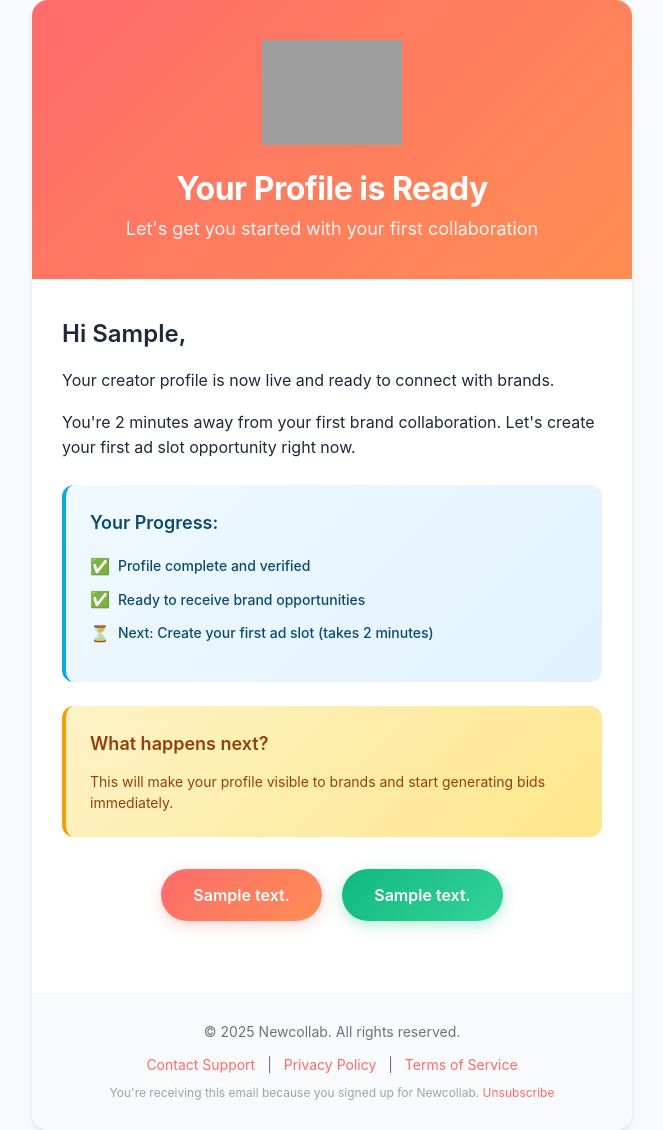
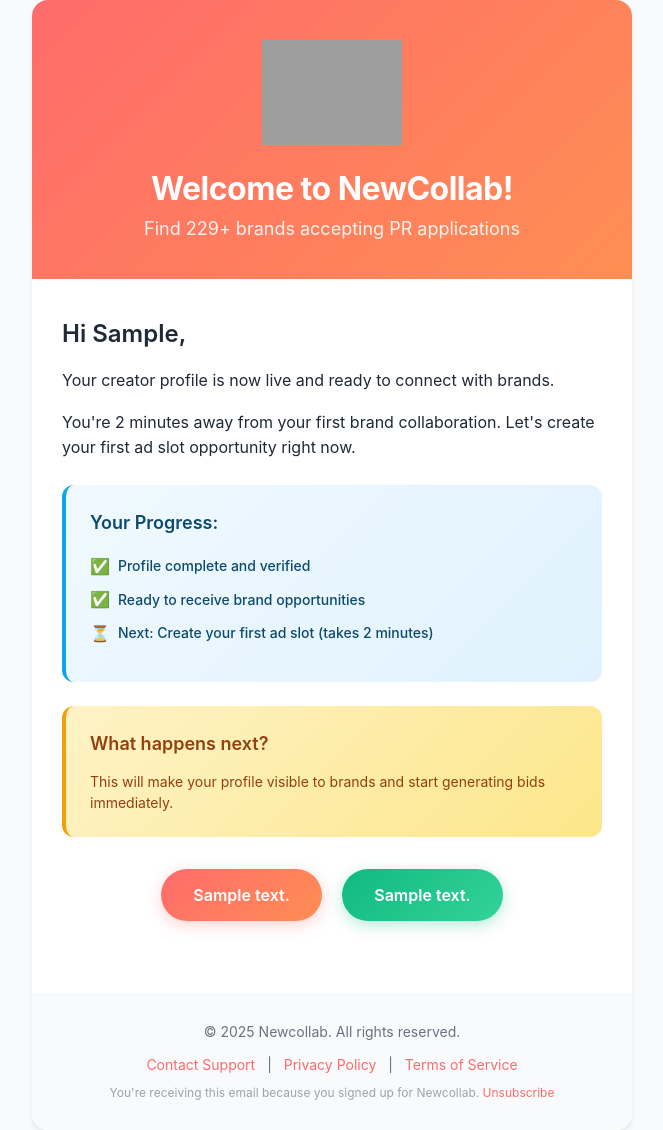
Before and after one commit to mazza92/creator-dashboard-backend, a Flask app: template templates/welcome_email.html in a window 1280 px wide. Shown: the whole page, without its empty margins (308-971 px from the left). Run offline with Flask 3, Linux system fonts and the light colour scheme; the template is opened without the code that fills it: most values are stand-ins (such as "Sample title", 1, 10 or a date in 2020); some libraries are stand-ins or nearby versions; grey boxes are pictures that could not be loaded.

Commit message:
Update email templates to match PR brand discovery pivot

```diff
--- a/templates/welcome_email.html
+++ b/templates/welcome_email.html
@@ -11,8 +11,8 @@
     <tr>
       <td style="padding: 40px 20px; text-align: center; background: linear-gradient(135deg, #FF6B6B, #FF8E53);">
         <img src="https://kyawgtojxoglvlhzsotm.supabase.co/storage/v1/object/sign/newcollab/NEWCOLLAB-BRAND.png?token=eyJraWQiOiJzdG9yYWdlLXVybC1zaWduaW5nLWtleV83MmM4MjFmNC03NzYxLTRlYWUtYTYzOS0zN2NlNmRkNzIzNGMiLCJhbGciOiJIUzI1NiJ9.eyJ1cmwiOiJuZXdjb2xsYWIvTkVXQ09MTEFCLUJSQU5ELnBuZyIsImlhdCI6MTc0ODk3NzM2NCwiZXhwIjoxNzgwNTEzMzY0fQ.UPr_r05j7CHUe3_HxmJ5SbqwS51eHMaBzL8R6YveTgk" alt="Newcollab" width="140" style="max-width: 140px; margin-bottom: 20px;">
-        <h1 style="color: #ffffff; font-size: 32px; margin: 0; font-weight: 700; letter-spacing: -0.5px;">Your Profile is Ready</h1>
-        <p style="color: #ffffff; font-size: 18px; margin: 10px 0 0; opacity: 0.9; font-weight: 400;">Let's get you started with your first collaboration</p>
+        <h1 style="color: #ffffff; font-size: 32px; margin: 0; font-weight: 700; letter-spacing: -0.5px;">Welcome to NewCollab!</h1>
+        <p style="color: #ffffff; font-size: 18px; margin: 10px 0 0; opacity: 0.9; font-weight: 400;">Find 229+ brands accepting PR applications</p>
       </td>
     </tr>
 
@@ -24,71 +24,71 @@
         <!-- Dynamic Message Content -->
         <div style="font-size: 16px; line-height: 1.6; margin: 0 0 24px; color: #1f2937;">
           {% if 'Great news!' in message %}
-            <!-- First Ad Slot Created Content -->
-            <p style="margin: 0 0 16px;">Great news! Your first ad slot is now live and visible to brands.</p>
+            <!-- Profile Complete Content -->
+            <p style="margin: 0 0 16px;">Great news! Your profile is ready. You can now browse 229+ brands and start applying for PR packages.</p>
 
             <div style="background: linear-gradient(135deg, #f0f9ff, #e0f2fe); border-radius: 12px; padding: 24px; margin: 24px 0; border-left: 4px solid #0ea5e9;">
-              <h3 style="color: #0c4a6e; font-size: 18px; margin: 0 0 16px; font-weight: 600;">What's happening now:</h3>
+              <h3 style="color: #0c4a6e; font-size: 18px; margin: 0 0 16px; font-weight: 600;">What you can do now:</h3>
               <div style="margin-bottom: 12px;">
                 <div style="display: flex; align-items: center; margin-bottom: 8px;">
                   <span style="color: #10b981; font-size: 16px; margin-right: 8px;">✅</span>
-                  <span style="color: #0c4a6e; font-size: 14px; font-weight: 500;">Your profile is live at {{ data.public_profile_url or 'your profile' }}</span>
+                  <span style="color: #0c4a6e; font-size: 14px; font-weight: 500;">Browse 229+ brands in your niche</span>
                 </div>
                 <div style="display: flex; align-items: center; margin-bottom: 8px;">
                   <span style="color: #10b981; font-size: 16px; margin-right: 8px;">✅</span>
-                  <span style="color: #0c4a6e; font-size: 14px; font-weight: 500;">Brands can view your content and submit bids</span>
+                  <span style="color: #0c4a6e; font-size: 14px; font-weight: 500;">Unlock 5 brand contacts per day (FREE)</span>
                 </div>
                 <div style="display: flex; align-items: center;">
                   <span style="color: #10b981; font-size: 16px; margin-right: 8px;">✅</span>
-                  <span style="color: #0c4a6e; font-size: 14px; font-weight: 500;">You'll receive notifications when brands are interested</span>
+                  <span style="color: #0c4a6e; font-size: 14px; font-weight: 500;">Apply directly via PR forms or email</span>
                 </div>
               </div>
             </div>
 
             <div style="background: linear-gradient(135deg, #fef3c7, #fde68a); border-radius: 12px; padding: 24px; margin: 24px 0; border-left: 4px solid #f59e0b;">
-              <h3 style="color: #92400e; font-size: 18px; margin: 0 0 16px; font-weight: 600;">Next steps:</h3>
+              <h3 style="color: #92400e; font-size: 18px; margin: 0 0 16px; font-weight: 600;">3 steps to your first PR package:</h3>
               <div style="margin-bottom: 12px;">
                 <div style="display: flex; align-items: flex-start; margin-bottom: 8px;">
-                  <span style="color: #92400e; font-size: 16px; margin-right: 8px; margin-top: 2px;">•</span>
-                  <span style="color: #92400e; font-size: 14px; font-weight: 500;">Share your profile on social media to attract more brands</span>
+                  <span style="color: #92400e; font-size: 16px; margin-right: 8px; margin-top: 2px;">1.</span>
+                  <span style="color: #92400e; font-size: 14px; font-weight: 500;">Browse brands filtered by your niche (Beauty, Fashion, Tech, etc.)</span>
                 </div>
                 <div style="display: flex; align-items: flex-start; margin-bottom: 8px;">
-                  <span style="color: #92400e; font-size: 16px; margin-right: 8px; margin-top: 2px;">•</span>
-                  <span style="color: #92400e; font-size: 14px; font-weight: 500;">Keep your content updated to maintain brand interest</span>
+                  <span style="color: #92400e; font-size: 16px; margin-right: 8px; margin-top: 2px;">2.</span>
+                  <span style="color: #92400e; font-size: 14px; font-weight: 500;">Click the heart icon to save brands and unlock their contact info</span>
                 </div>
                 <div style="display: flex; align-items: flex-start;">
-                  <span style="color: #92400e; font-size: 16px; margin-right: 8px; margin-top: 2px;">•</span>
-                  <span style="color: #92400e; font-size: 14px; font-weight: 500;">Check your dashboard regularly for new opportunities</span>
+                  <span style="color: #92400e; font-size: 16px; margin-right: 8px; margin-top: 2px;">3.</span>
+                  <span style="color: #92400e; font-size: 14px; font-weight: 500;">Apply via their PR forms or email the PR manager directly</span>
                 </div>
               </div>
             </div>
 
             <div style="background: linear-gradient(135deg, #f3e8ff, #e9d5ff); border-radius: 12px; padding: 24px; margin: 24px 0; border-left: 4px solid #8b5cf6;">
-              <h3 style="color: #6b21a8; font-size: 18px; margin: 0 0 16px; font-weight: 600;">Optimization tips:</h3>
+              <h3 style="color: #6b21a8; font-size: 18px; margin: 0 0 16px; font-weight: 600;">Maximize your success:</h3>
               <div style="margin-bottom: 12px;">
                 <div style="display: flex; align-items: flex-start; margin-bottom: 8px;">
                   <span style="color: #6b21a8; font-size: 16px; margin-right: 8px; margin-top: 2px;">•</span>
-                  <span style="color: #6b21a8; font-size: 14px; font-weight: 500;">Create multiple ad slot types (posts, stories, reels, live streams) to offer brands more collaboration options</span>
+                  <span style="color: #6b21a8; font-size: 14px; font-weight: 500;">Use category filters to find brands that match your content niche</span>
                 </div>
                 <div style="display: flex; align-items: flex-start; margin-bottom: 8px;">
                   <span style="color: #6b21a8; font-size: 16px; margin-right: 8px; margin-top: 2px;">•</span>
-                  <span style="color: #6b21a8; font-size: 14px; font-weight: 500;">Different content formats attract different brand budgets and campaign types</span>
+                  <span style="color: #6b21a8; font-size: 14px; font-weight: 500;">Apply to all 5 brands today (your daily free quota resets at midnight)</span>
                 </div>
                 <div style="display: flex; align-items: flex-start; margin-bottom: 8px;">
                   <span style="color: #6b21a8; font-size: 16px; margin-right: 8px; margin-top: 2px;">•</span>
-                  <span style="color: #6b21a8; font-size: 14px; font-weight: 500;">More ad slots = more opportunities for brands to find the perfect collaboration</span>
+                  <span style="color: #6b21a8; font-size: 14px; font-weight: 500;">Check response rates - brands show their average reply time</span>
                 </div>
                 <div style="display: flex; align-items: flex-start;">
                   <span style="color: #6b21a8; font-size: 16px; margin-right: 8px; margin-top: 2px;">•</span>
-                  <span style="color: #6b21a8; font-size: 14px; font-weight: 500;">Diversify your offerings to maximize your earning potential</span>
+                  <span style="color: #6b21a8; font-size: 14px; font-weight: 500;">Upgrade to PRO ($12/month) for unlimited brand unlocks</span>
                 </div>
               </div>
             </div>
 
             <div style="background: linear-gradient(135deg, #ecfdf5, #d1fae5); border-radius: 12px; padding: 24px; margin: 24px 0; border-left: 4px solid #10b981;">
-              <h3 style="color: #065f46; font-size: 18px; margin: 0 0 12px; font-weight: 600;">Pro tip:</h3>
+              <h3 style="color: #065f46; font-size: 18px; margin: 0 0 12px; font-weight: 600;">💡 Pro tip:</h3>
               <p style="color: #065f46; margin: 0; font-size: 14px; line-height: 1.5;">
-                The more diverse your ad slots, the more brands will discover you and the higher your earning potential.
+                One PR package could get you $500+ worth of free products. Start with 5 brands today, apply consistently, and you'll land your first PR collab within 2 weeks!
               </p>
             </div>
           {% else %}
```
Also changed, not shown: templates/onboarding_reminder.html (+14 -14 lines).
